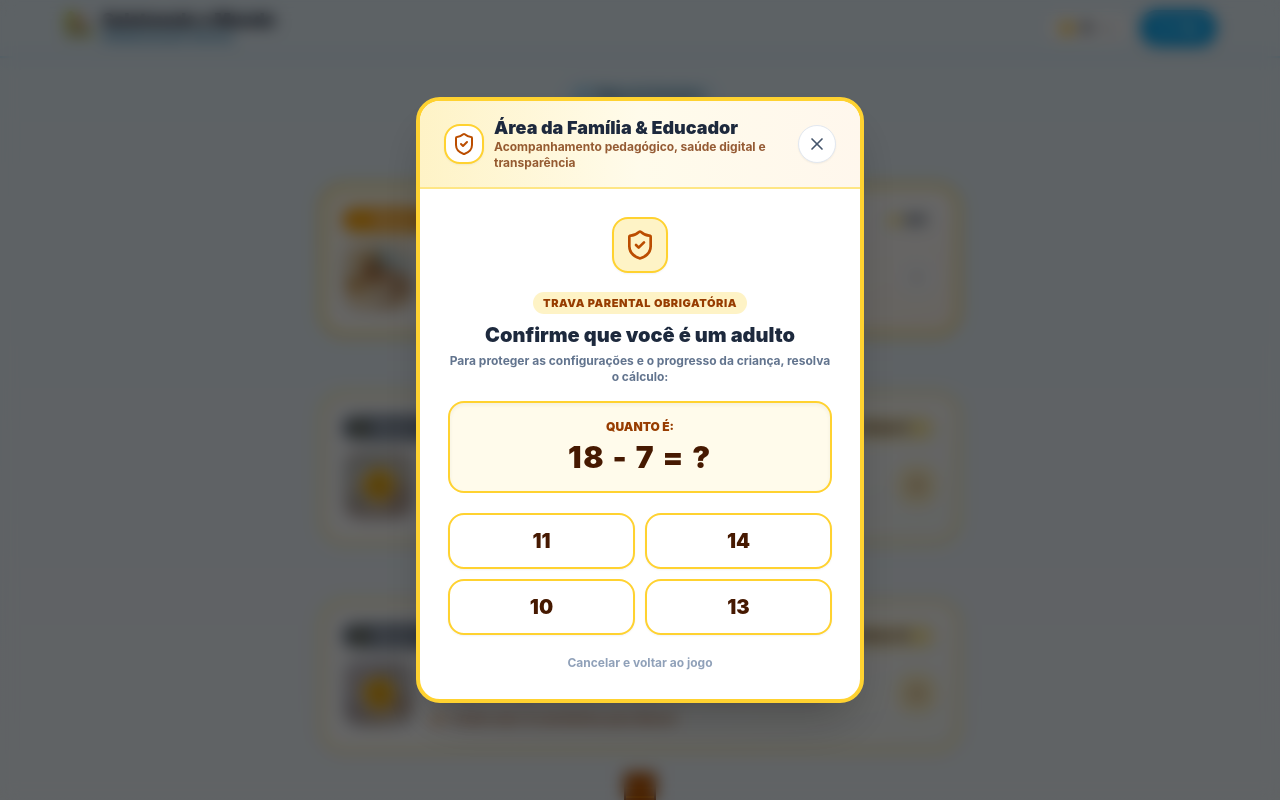
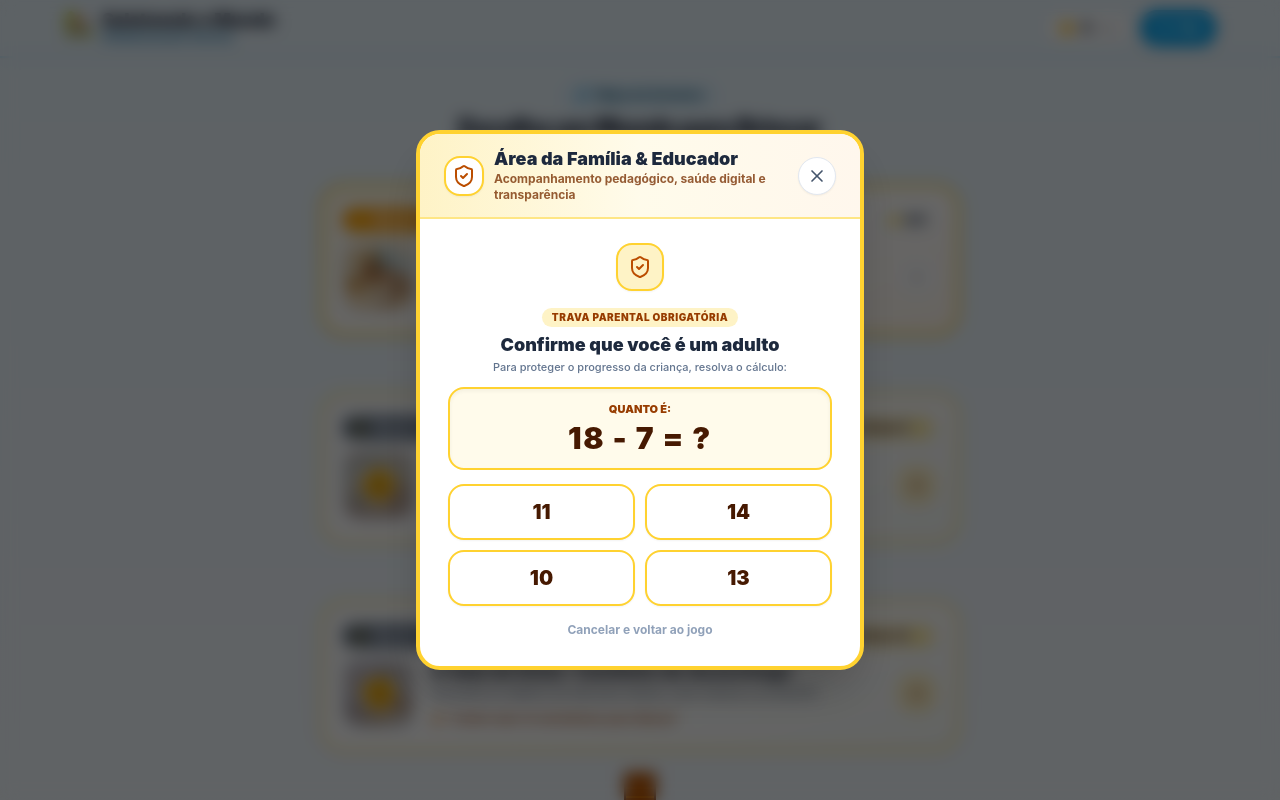
Before and after one commit to 1felipeaac/soletrando-o-mundo, a React (Vite) app: page / in a window 1280 px wide. Both pictures are taken after a click on the button "Pais". Shown: the top 800 px of the page. Built offline with nearby package versions, Linux system fonts and the light colour scheme.

Commit message:
fix(parental-gate): elimina corte flexbox no icone e titulo da trava parental

```diff
--- a/src/components/ParentDashboardModal.tsx
+++ b/src/components/ParentDashboardModal.tsx
@@ -149,14 +149,14 @@ export const ParentDashboardModal: React.FC<ParentDashboardModalProps> = ({
     <div className="fixed inset-0 z-50 bg-black/60 backdrop-blur-sm flex items-center justify-center p-3 sm:p-5 select-none animate-fade-in">
       <div className={`bg-white rounded-3xl border-4 border-amber-300 w-full ${!isAuthenticated ? 'max-w-md' : 'max-w-2xl'} max-h-[90vh] sm:max-h-[92vh] flex flex-col shadow-2xl overflow-hidden animate-pop-in transition-all duration-300`}>
         {/* Cabeçalho */}
-        <div className="bg-gradient-to-r from-amber-100 via-amber-50 to-orange-50 px-4 sm:px-6 py-3.5 sm:py-4 border-b-2 border-amber-200 flex items-center justify-between">
+        <div className="bg-gradient-to-r from-amber-100 via-amber-50 to-orange-50 px-4 sm:px-6 py-3 sm:py-3.5 border-b-2 border-amber-200 flex items-center justify-between shrink-0">
           <div className="flex items-center gap-2.5">
-            <div className="w-10 h-10 rounded-2xl bg-white text-amber-800 flex items-center justify-center border-2 border-amber-300 shadow-xs shrink-0">
-              <ShieldCheck className="w-6 h-6 text-amber-700" />
+            <div className="w-9 h-9 sm:w-10 sm:h-10 rounded-2xl bg-white text-amber-800 flex items-center justify-center border-2 border-amber-300 shadow-xs shrink-0">
+              <ShieldCheck className="w-5 h-5 sm:w-6 sm:h-6 text-amber-700" />
             </div>
             <div>
               <div className="flex items-center gap-2">
-                <h3 className="text-base sm:text-lg font-black text-slate-800 leading-tight">
+                <h3 className="text-sm sm:text-base md:text-lg font-black text-slate-800 leading-tight">
                   Área da Família & Educador
                 </h3>
                 {isAuthenticated && (
@@ -166,7 +166,7 @@ export const ParentDashboardModal: React.FC<ParentDashboardModalProps> = ({
                   </span>
                 )}
               </div>
-              <p className="text-[11px] sm:text-xs font-bold text-amber-900/80">
+              <p className="text-[10px] sm:text-xs font-bold text-amber-900/80">
                 Acompanhamento pedagógico, saúde digital e transparência
               </p>
             </div>
@@ -176,35 +176,35 @@ export const ParentDashboardModal: React.FC<ParentDashboardModalProps> = ({
               soundService.playWoodClick();
               onClose();
             }}
-            className="p-2 rounded-full bg-white hover:bg-slate-100 text-slate-600 border border-slate-200 cursor-pointer transition-colors shadow-xs shrink-0"
+            className="p-1.5 sm:p-2 rounded-full bg-white hover:bg-slate-100 text-slate-600 border border-slate-200 cursor-pointer transition-colors shadow-xs shrink-0"
             title="Fechar"
           >
             <X className="w-5 h-5" />
           </button>
         </div>
 
-        {/* Passo 1: Desafio Matemático de Trava Parental (Com Scroll Seguro e Layout Responsivo) */}
+        {/* Passo 1: Desafio Matemático de Trava Parental (Com Top-padding Seguro e Sem Corte Flexbox) */}
         {!isAuthenticated ? (
-          <div className="flex-1 overflow-y-auto min-h-0 p-4 sm:p-6 flex flex-col justify-center">
-            <div className="text-center space-y-3 sm:space-y-4 max-w-sm mx-auto w-full my-auto py-1">
-              <div className="w-12 h-12 sm:w-14 sm:h-14 rounded-2xl bg-amber-100 text-amber-700 flex items-center justify-center mx-auto border-2 border-amber-300 shadow-xs shrink-0">
-                <ShieldCheck className="w-6 h-6 sm:w-8 sm:h-8" />
+          <div className="flex-1 overflow-y-auto min-h-0 p-4 sm:p-5">
+            <div className="max-w-sm mx-auto text-center space-y-2.5 sm:space-y-3 pt-1 pb-2">
+              <div className="w-11 h-11 sm:w-12 sm:h-12 rounded-2xl bg-amber-100 text-amber-700 flex items-center justify-center mx-auto border-2 border-amber-300 shadow-xs shrink-0">
+                <ShieldCheck className="w-6 h-6 text-amber-700" />
               </div>
 
               <div>
-                <span className="text-[10px] sm:text-[11px] font-black uppercase tracking-wider text-amber-800 bg-amber-100 px-2.5 py-1 rounded-full">
+                <span className="text-[10px] font-black uppercase tracking-wider text-amber-800 bg-amber-100 px-2.5 py-0.5 rounded-full inline-block">
                   Trava Parental Obrigatória
                 </span>
-                <h4 className="text-lg sm:text-xl font-black text-slate-800 mt-1.5 sm:mt-2">
+                <h4 className="text-base sm:text-lg font-black text-slate-800 mt-1">
                   Confirme que você é um adulto
                 </h4>
-                <p className="text-[11px] sm:text-xs font-bold text-slate-500 mt-1">
-                  Para proteger as configurações e o progresso da criança, resolva o cálculo:
+                <p className="text-[11px] text-slate-500 font-medium">
+                  Para proteger o progresso da criança, resolva o cálculo:
                 </p>
               </div>
 
-              <div className="bg-amber-50 rounded-2xl p-3 sm:p-4 border-2 border-amber-300 shadow-inner">
-                <span className="text-[11px] sm:text-xs font-black text-amber-800 uppercase block mb-0.5 sm:mb-1">
+              <div className="bg-amber-50 rounded-2xl p-2.5 sm:p-3 border-2 border-amber-300 shadow-inner">
+                <span className="text-[10px] sm:text-[11px] font-black text-amber-800 uppercase block mb-0.5">
                   Quanto é:
                 </span>
                 <span className="text-2xl sm:text-3xl font-black text-amber-950 tracking-wider">
@@ -213,12 +213,12 @@ export const ParentDashboardModal: React.FC<ParentDashboardModalProps> = ({
               </div>
 
               {errorMessage && (
-                <div className="text-xs font-black text-rose-600 bg-rose-50 p-2 sm:p-2.5 rounded-xl border border-rose-200">
+                <div className="text-xs font-black text-rose-600 bg-rose-50 p-2 rounded-xl border border-rose-200">
                   {errorMessage}
                 </div>
               )}
 
-              <div className="grid grid-cols-2 gap-2 sm:gap-2.5 pt-1">
+              <div className="grid grid-cols-2 gap-2 sm:gap-2.5 pt-0.5">
                 {problem.options.map((opt) => (
                   <button
                     key={opt}
```
